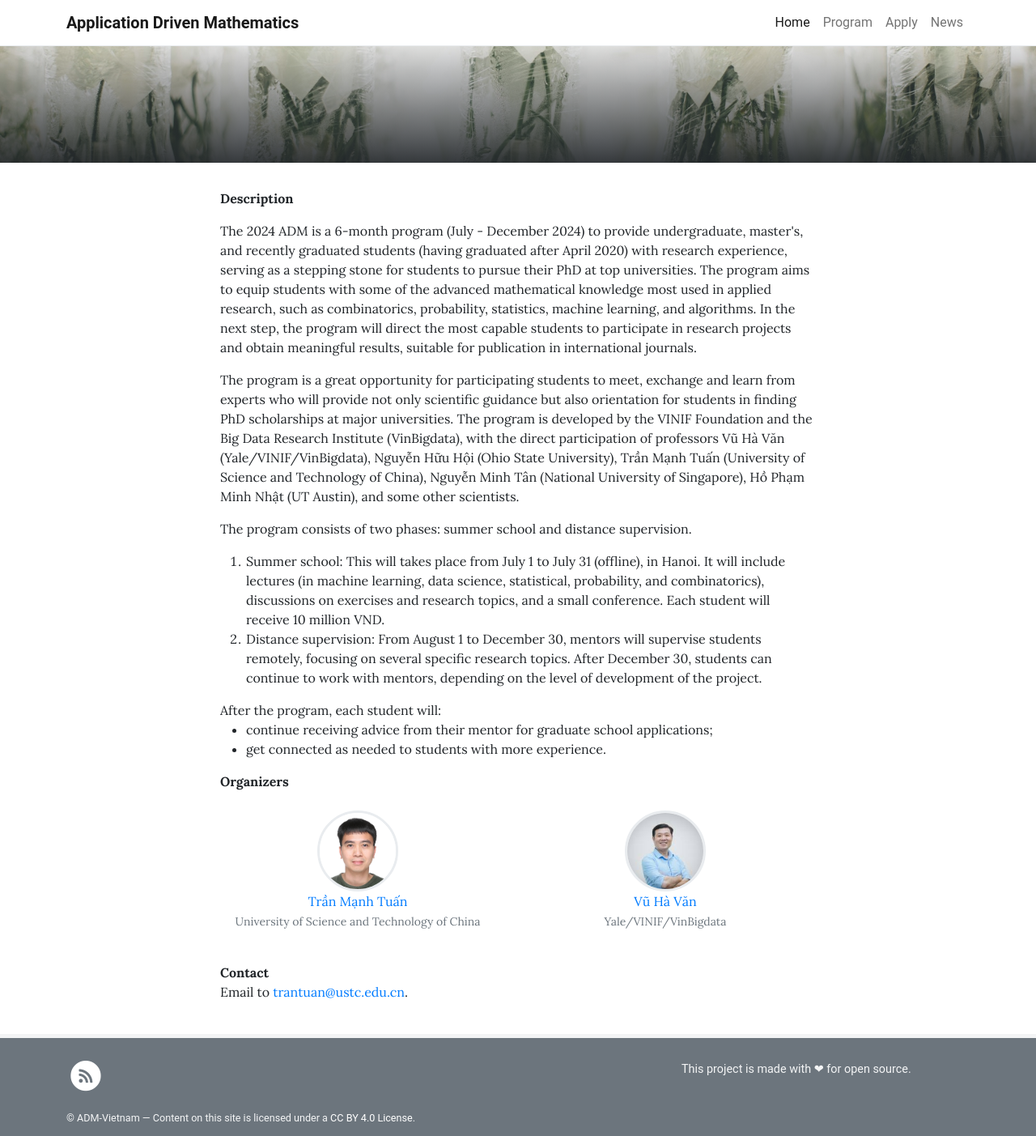
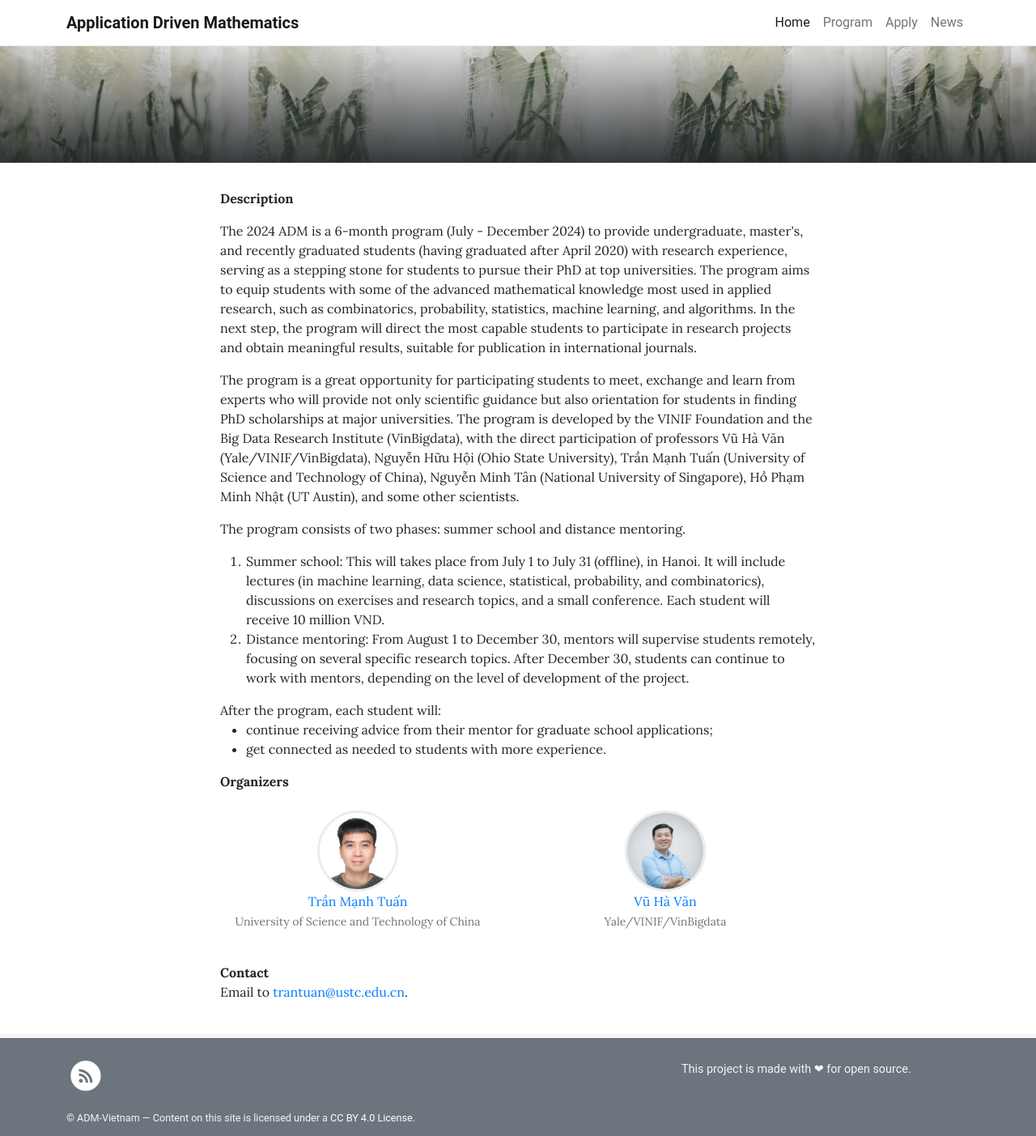
Before and after one commit to adm-vietnam/adm-vietnam.github.io, a Jekyll site: the page built from pages/home.md, in a window 1280 px wide. Shown: the whole page at 81% size. Built offline with Jekyll 4.4.1, drawn with Linux system fonts in a browser that asks for light colours.

Commit message:
Update home.md

```diff
--- a/pages/home.md
+++ b/pages/home.md
@@ -16,12 +16,12 @@ The program is a great opportunity for participating students to meet, exchange
 </p>
 
 <p>
-The program consists of two phases: summer school and distance supervision.
+The program consists of two phases: summer school and distance mentoring.
 <ol>
   <li>
 Summer school: This will takes place from July 1 to July 31 (offline), in Hanoi. It will include lectures (in machine learning, data science, statistical, probability, and combinatorics), discussions on exercises and research topics, and a small conference. Each student will receive 10 million VND.</li>
   <li>
-Distance supervision: From August 1 to December 30, mentors will supervise students remotely, focusing on several specific research topics. After December 30, students can continue to work with mentors, depending on the level of development of the project.</li>
+Distance mentoring: From August 1 to December 30, mentors will supervise students remotely, focusing on several specific research topics. After December 30, students can continue to work with mentors, depending on the level of development of the project.</li>
 </ol>
 After the program, each student will:
 <ul>
```
